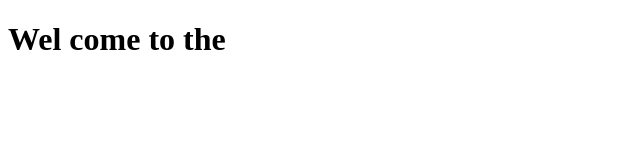
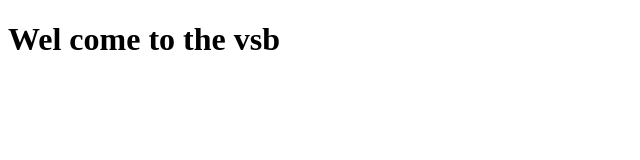
Before and after one commit to vishnu4486/gitLearn, a plain HTML site: page index.html in a window 1280 px wide. Shown: the full height of the page, 0-640 px from the left. Drawn offline with Linux system fonts and the light colour scheme.

Commit message:
change title and added css

```diff
--- a/custome.css
+++ b/custome.css
@@ -0,0 +1,3 @@
+*{
+    color:red;
+}
--- a/index.html
+++ b/index.html
@@ -7,7 +7,7 @@
   <title>Document</title>
 </head>
 <body>
-  <h1>Wel come to the </h1>
+  <h1>Wel come to the vsb </h1>
 </body>
 
 </html>
```
